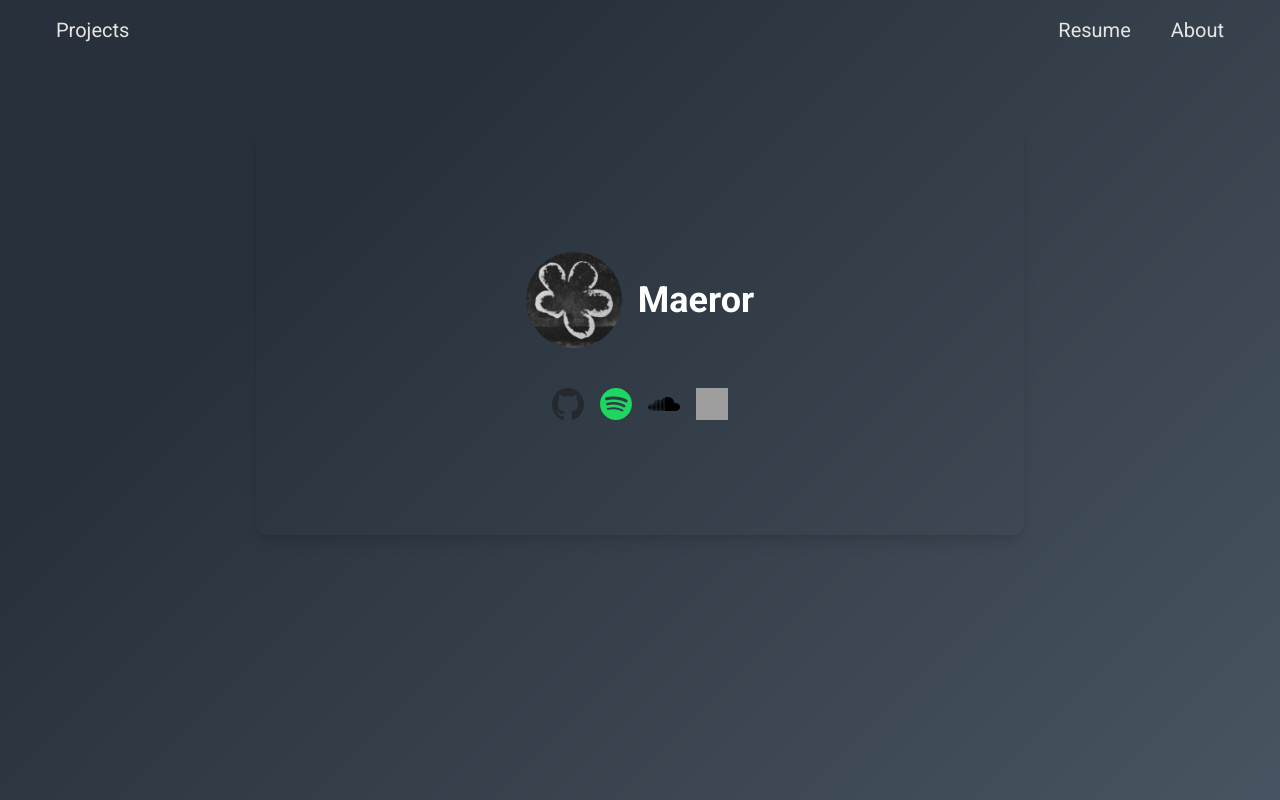
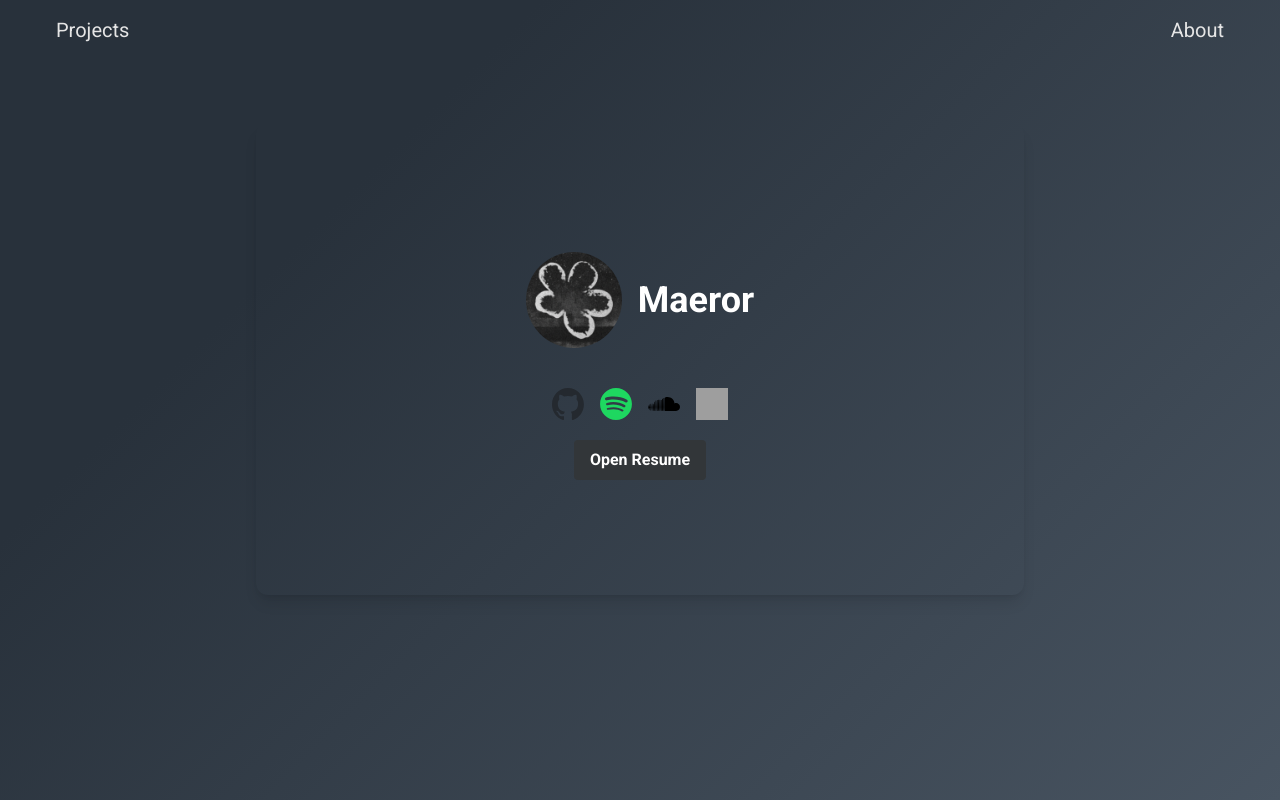
Before and after one commit to eryk-poradecki/maeror-portfolio, a Vue app: page /about in a window 1280 px wide. Built offline with nearby package versions, Linux system fonts and the light colour scheme; grey boxes are pictures that could not be loaded; the HTML template or start-up script is replaced by a standard one.

Commit message:
refactor: moved resume to the About page, removed resume page

```diff
--- a/src/components/Navbar.vue
+++ b/src/components/Navbar.vue
@@ -3,7 +3,6 @@
       <div class="flex items-center justify-between">
         <router-link :to="{name: 'home'}" class="text-neutral-200 text-xl ml-10">Projects</router-link>
         <div>
-          <router-link :to="{name: 'resume'}" class="text-neutral-200 text-xl mr-10">Resume</router-link>
           <router-link :to="{name: 'about'}" class="text-neutral-200 text-xl mr-10">About</router-link>
         </div>
       </div>
--- a/src/router/index.js
+++ b/src/router/index.js
@@ -1,7 +1,6 @@
 import { createRouter, createWebHistory } from 'vue-router'
 import Home from '../views/Home.vue'
 import About from '../views/About.vue'
-import Resume from '../views/Resume.vue'
 
 const routes = [
     {
@@ -13,11 +12,6 @@ const routes = [
         path: '/about',
         name: 'about',
         component: About,
-    },
-    {
-        path: '/resume',
-        name: 'resume',
-        component: Resume,
     }
 ]
 
--- a/src/views/About.vue
+++ b/src/views/About.vue
@@ -72,10 +72,58 @@
             />
           </a>
         </div>
+        <div>
+          <div class="flex items-center justify-center mt-5">
+            <button
+              @click="openResume"
+              class="custom-resume-button-bg text-white font-bold py-2 px-4 rounded"
+            >
+              Open Resume
+            </button>
+            <div
+              v-if="showResume"
+              class="fixed top-0 left-0 w-screen h-screen bg-black opacity-100 flex items-center justify-center"
+            >
+              <button
+                @click="closeResume"
+                class="absolute top-14 right-14 py-2 px-4 rounded text-white text-5xl custom-resume-button-bg"
+              >
+                &times;
+              </button>
+              <iframe :src="resumeUrl" class="w-full h-full"></iframe>
+            </div>
+          </div>
+        </div>
       </div>
     </div>
   </div>
 </template>
 
+<script>
+export default {
+  data() {
+    return {
+      resumeUrl: "src/assets/Eryk Poradecki.pdf",
+      showResume: false,
+    };
+  },
+  methods: {
+    openResume() {
+      this.showResume = true;
+    },
+    closeResume() {
+      this.showResume = false;
+    },
+  },
+};
+</script>
+
 <style>
+iframe {
+  border: none;
+}
+
+.custom-resume-button-bg{
+  background-color: #323639;
+}
 </style>
--- a/src/views/Resume.vue
+++ /dev/null
@@ -1,47 +0,0 @@
-<template>
-  <div>
-    <button
-      @click="openResume"
-      class="bg-blue-500 text-white font-bold py-2 px-4 rounded mb-4"
-    >
-      Open Resume
-    </button>
-    <div
-      v-if="showResume"
-      class="fixed top-0 left-0 w-screen h-screen bg-black opacity-100 flex items-center justify-center"
-    >
-      <button
-        @click="closeResume"
-        class="absolute top-14 left-6 py-2 px-4 rounded text-white text-5xl bg-gray-700"
-      >
-        Close
-      </button>
-      <iframe :src="resumeUrl" class="w-full h-full"></iframe>
-    </div>
-  </div>
-</template>
-
-<script>
-export default {
-  data() {
-    return {
-      resumeUrl: "src/assets/Eryk Poradecki.pdf",
-      showResume: false,
-    };
-  },
-  methods: {
-    openResume() {
-      this.showResume = true;
-    },
-    closeResume() {
-      this.showResume = false;
-    },
-  },
-};
-</script>
-
-<style>
-iframe {
-  border: none;
-}
-</style>
```
